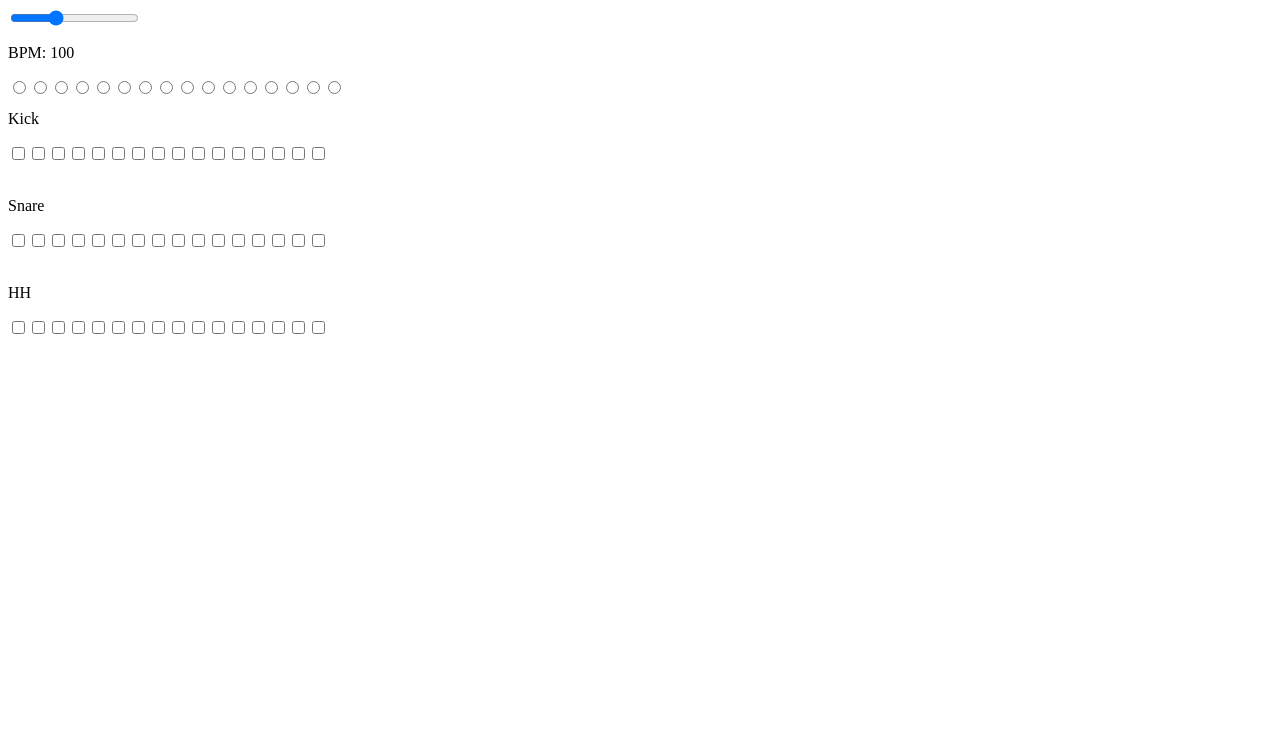
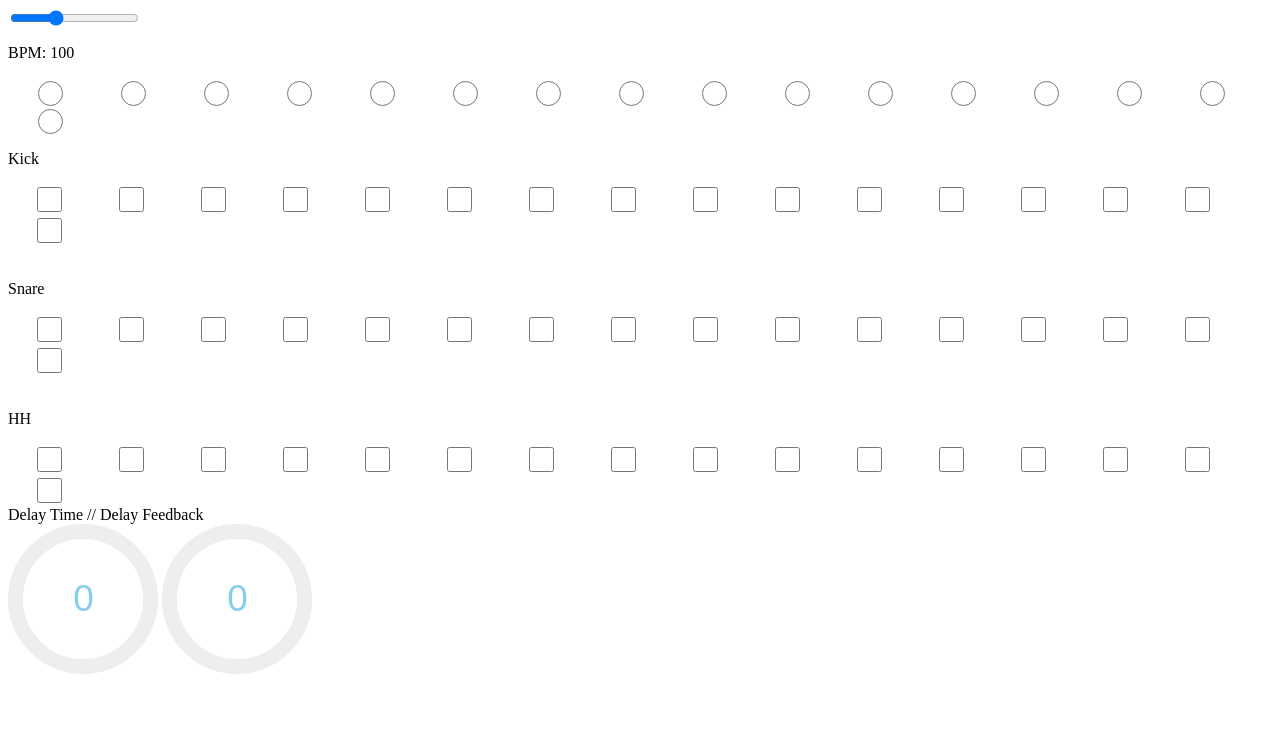
Before and after one commit to therewasaguy/sequencer, a plain HTML site: page app/sequencer.html in a window 1280 px wide. Drawn offline with nearby package versions, Linux system fonts and the light colour scheme; no server answers.

Commit message:
added jquery knobs

```diff
--- a/app/seq.js
+++ b/app/seq.js
@@ -1,3 +1,5 @@
+    var kick, snare, hh;
+    var tone, feedbackDelay;
     var aStep;
     var steps = [];
     var stepCounter = 0;
@@ -10,11 +12,11 @@
 
 //document ready function
     $( document ).ready(function() {
+      loadFiles(initTransport);
       createSteps();
       assignTempo();
       createCheckBoxes();
       assignCheckBoxes();
-      initTransport();
     });
 
 function setBPM(e) {
@@ -24,18 +26,29 @@ function setBPM(e) {
   $("#tempotxt").html("BPM: " + bpm);
 }
 
-//load files
-    var kick = new Tone.Player("../audio/505/kick.mp3");
-    kick.load(console.log('loaded kick!'));
-    kick.toMaster();
+function loadFiles(callback) {
 
-    var snare = new Tone.Player("../audio/505/snare.mp3");
-    snare.load(console.log('loaded snare!'));
-    snare.toMaster();
+  //create Delay node
+  feedbackDelay = new Tone.FeedbackDelay(.25);
+  feedbackDelay.setDelayTime("0:0:1");
+  feedbackDelay.setFeedback(.6);
+  feedbackDelay.toMaster();
 
-    var hh = new Tone.Player("../audio/505/hh.mp3");
-    hh.load(console.log('loaded hh!'));
-    hh.toMaster();
+  //load files
+      kick = new Tone.Player("../audio/505/kick.mp3");
+      kick.load(console.log('loaded kick!'));
+      kick.connect(feedbackDelay);
+
+      snare = new Tone.Player("../audio/505/snare.mp3");
+      snare.load(console.log('loaded snare!'));
+      snare.connect(feedbackDelay);
+
+      hh = new Tone.Player("../audio/505/hh.mp3");
+      hh.load(console.log('loaded hh!'));
+      hh.connect(feedbackDelay);
+
+      initTransport();
+}
 
 function createSteps() {
     aStep = function() {
--- a/app/sequencer.html
+++ b/app/sequencer.html
@@ -5,6 +5,21 @@
   <script type="text/javascript" src='../build/Tone.js'></script>
   <script type="text/javascript" src='http://code.jquery.com/jquery-2.1.0.min.js'></script>
   <script type="text/javascript" src="seq.js"></script>
+  <script src="../js/jquery.knob.js"></script>
+
+  <style>
+    input[type="radio"], input[type="checkbox"] {
+      width: 75px;
+      height: 25px;
+      padding: 0 5px 0 0;
+/*      background: url(checkbox.png) no-repeat;
+*//*      display: inline;
+      clear: left;
+      float: left;
+  */  }
+
+  </style>
+
 </head>
 
 
@@ -40,6 +55,72 @@
 
 </div>
 
+<div id="delayControls">
+Delay Time  //    Delay Feedback
+  <div style="width:50%; text-align:left;">
+  <input class="cs_knob" value="0" name="delayTime" min="0.0" max="4.0" step=".1">
+
+  <input class="cs_knob" value="0" name="delayFeedback">
+  </div>
+</div>
+
+
+<script>
+  $(".cs_knob").knob({
+     min : 0.0,
+     max : 4.0,
+     step : .05,
+    angleOffset : 0,
+    angleArc : 360,
+    stopper : true,
+    readOnly : false,
+    cursor : false,
+    lineCap : 'butt',
+    thickness : '0.2',
+    width : 150,
+    displayInput : true,
+    displayPrevious : true,
+    fgColor : '#87CEEB',
+    inputColor : '#87CEEB',
+    font : 'Arial',
+    fontWeight : 'normal',
+    bgColor : '#EEEEEE',
+    draw : function () {
+    if(this.$.data('skin') == 'tron') {
+    var a = this.angle(this.cv)  // Angle
+    , sa = this.startAngle          // Previous start angle
+    , sat = this.startAngle         // Start angle
+    , ea                            // Previous end angle
+    , eat = sat + a                 // End angle
+    , r = 1;
+    this.g.lineWidth = this.lineWidth;
+    this.o.cursor
+    && (sat = eat - 0.3)
+    && (eat = eat + 0.3);
+    if (this.o.displayPrevious) {
+    ea = this.startAngle + this.angle(this.v);
+    this.o.cursor
+    && (sa = ea - 0.3)
+    && (ea = ea + 0.3);
+    this.g.beginPath();
+    this.g.strokeStyle = this.pColor;
+    this.g.arc(this.xy, this.xy, this.radius - this.lineWidth, sa, ea, false);
+    this.g.stroke();
+    }
+    this.g.beginPath();
+    this.g.strokeStyle = r ? this.o.fgColor : this.fgColor ;
+    this.g.arc(this.xy, this.xy, this.radius - this.lineWidth, sat, eat, false);
+    this.g.stroke();
+    this.g.lineWidth = 2;
+    this.g.beginPath();
+    this.g.strokeStyle = this.o.fgColor;
+    this.g.arc( this.xy, this.xy, this.radius - this.lineWidth + 1 + this.lineWidth * 2 / 3, 0, 2 * Math.PI, false);
+    this.g.stroke();
+    return false;
+    }
+  }
+  });
+</script>
 
 </body>
 </html>
```
Also changed, not shown: js/jquery.knob.js.
